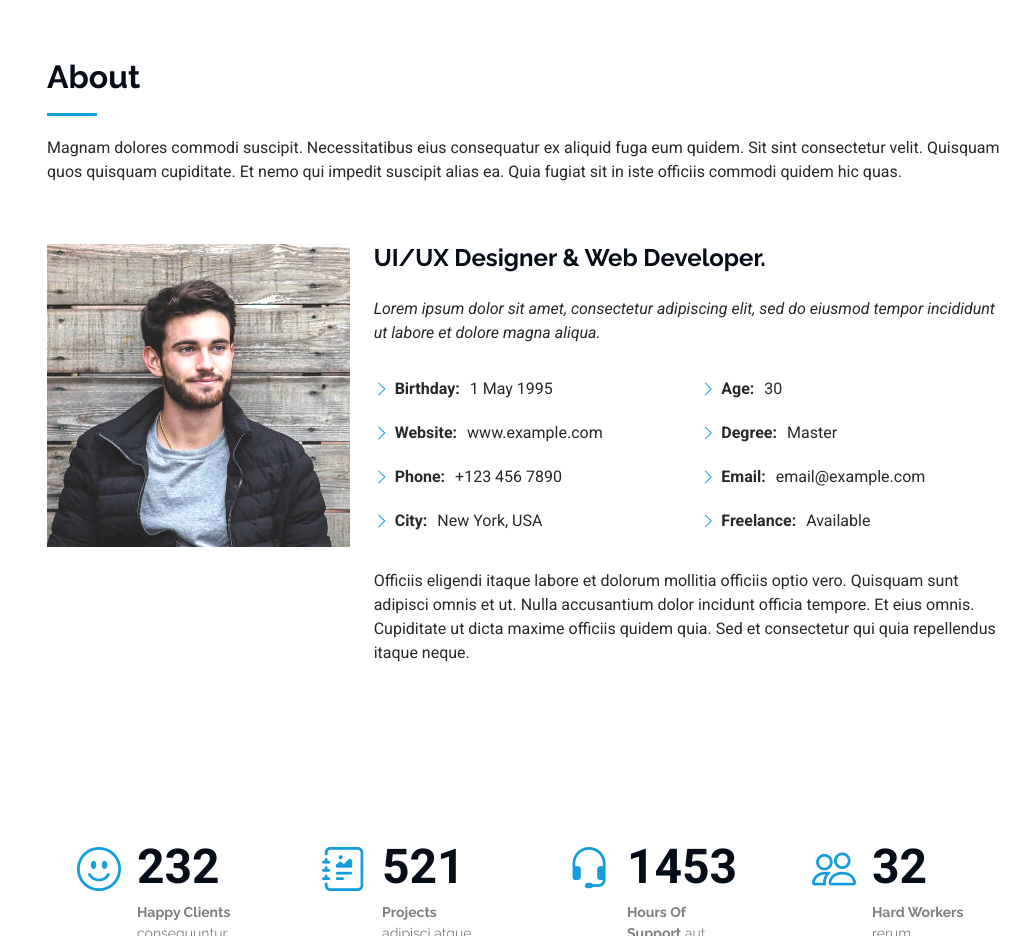
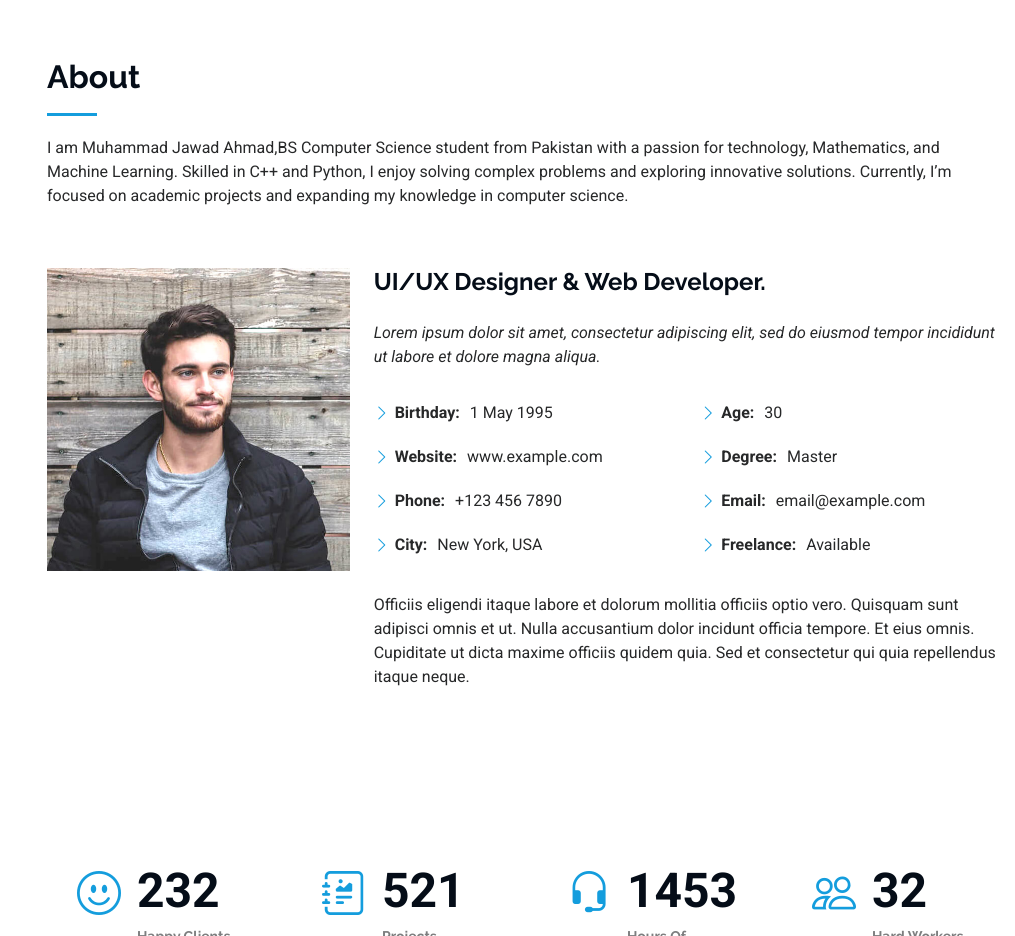
Before and after one commit to jawad2g/portfolio, a plain HTML site: page index.html in a window 1280 px wide. Shown: the part 802-1738 px from the top of the page, without its empty margins (265-1280 px from the left). Drawn offline with Linux system fonts and the light colour scheme.

Commit message:
Update index.html

```diff
--- a/index.html
+++ b/index.html
@@ -109,7 +109,7 @@
       <!-- Section Title -->
       <div class="container section-title" data-aos="fade-up">
         <h2>About</h2>
-        <p>Magnam dolores commodi suscipit. Necessitatibus eius consequatur ex aliquid fuga eum quidem. Sit sint consectetur velit. Quisquam quos quisquam cupiditate. Et nemo qui impedit suscipit alias ea. Quia fugiat sit in iste officiis commodi quidem hic quas.</p>
+        <p>I am Muhammad Jawad Ahmad,BS Computer Science student from Pakistan with a passion for technology, Mathematics, and Machine Learning. Skilled in C++ and Python, I enjoy solving complex problems and exploring innovative solutions. Currently, I’m focused on academic projects and expanding my knowledge in computer science.</p>
       </div><!-- End Section Title -->
 
       <div class="container" data-aos="fade-up" data-aos-delay="100">
```
